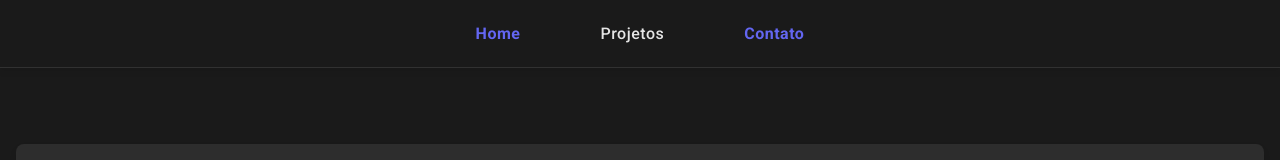
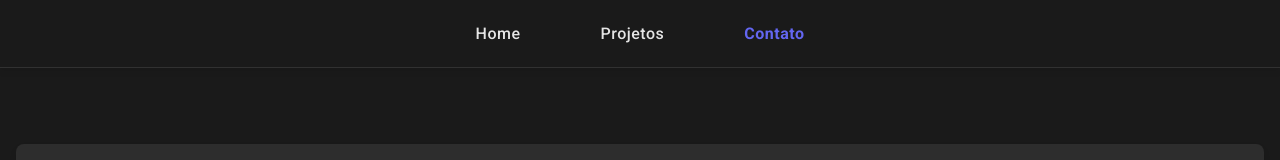
Before and after one commit to Gustavo-GPG/Gustavo-Portifolio, a React (Vite) app: page /Gustavo-Portifolio/Contato in a window 1280 px wide. Shown: the top 160 px of the page. Built offline with nearby package versions, Linux system fonts and the light colour scheme.

Commit message:
corrigindo css

```diff
--- a/src/Components/Header/index.tsx
+++ b/src/Components/Header/index.tsx
@@ -5,7 +5,7 @@ function Header() {
   return (
     <header className="header">
       <nav className="nav">
-        <NavLink to={'/Gustavo-Portifolio'}>Home</NavLink>
+        <NavLink to={'/Gustavo-Portifolio'} end>Home</NavLink>
         <NavLink to={'/Gustavo-Portifolio/Projetos'}>Projetos</NavLink>
         <NavLink to={'/Gustavo-Portifolio/Contato'}>Contato</NavLink>
       </nav>
```
Also changed, not shown: 5 other files (tests, documents, lock files or other folders).
